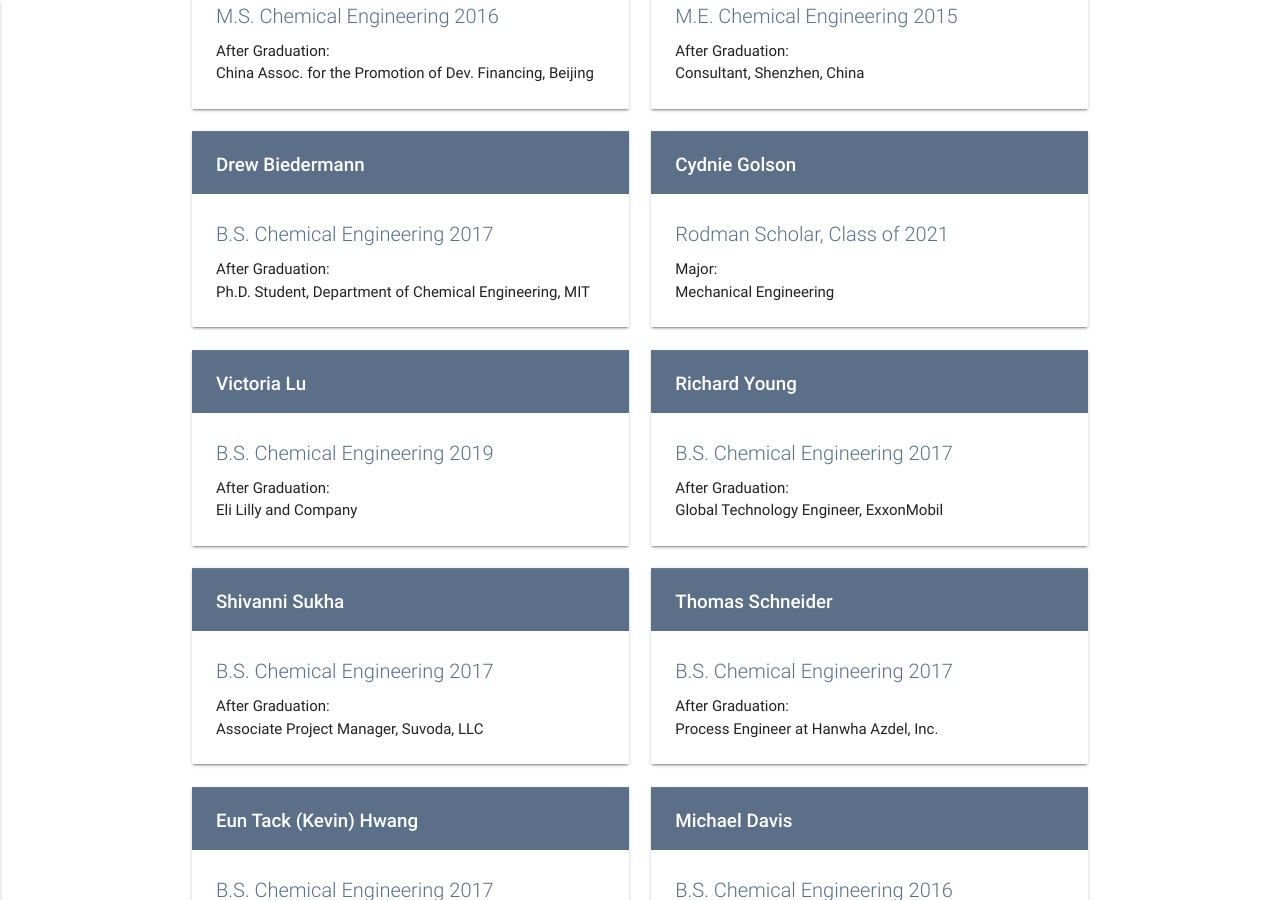
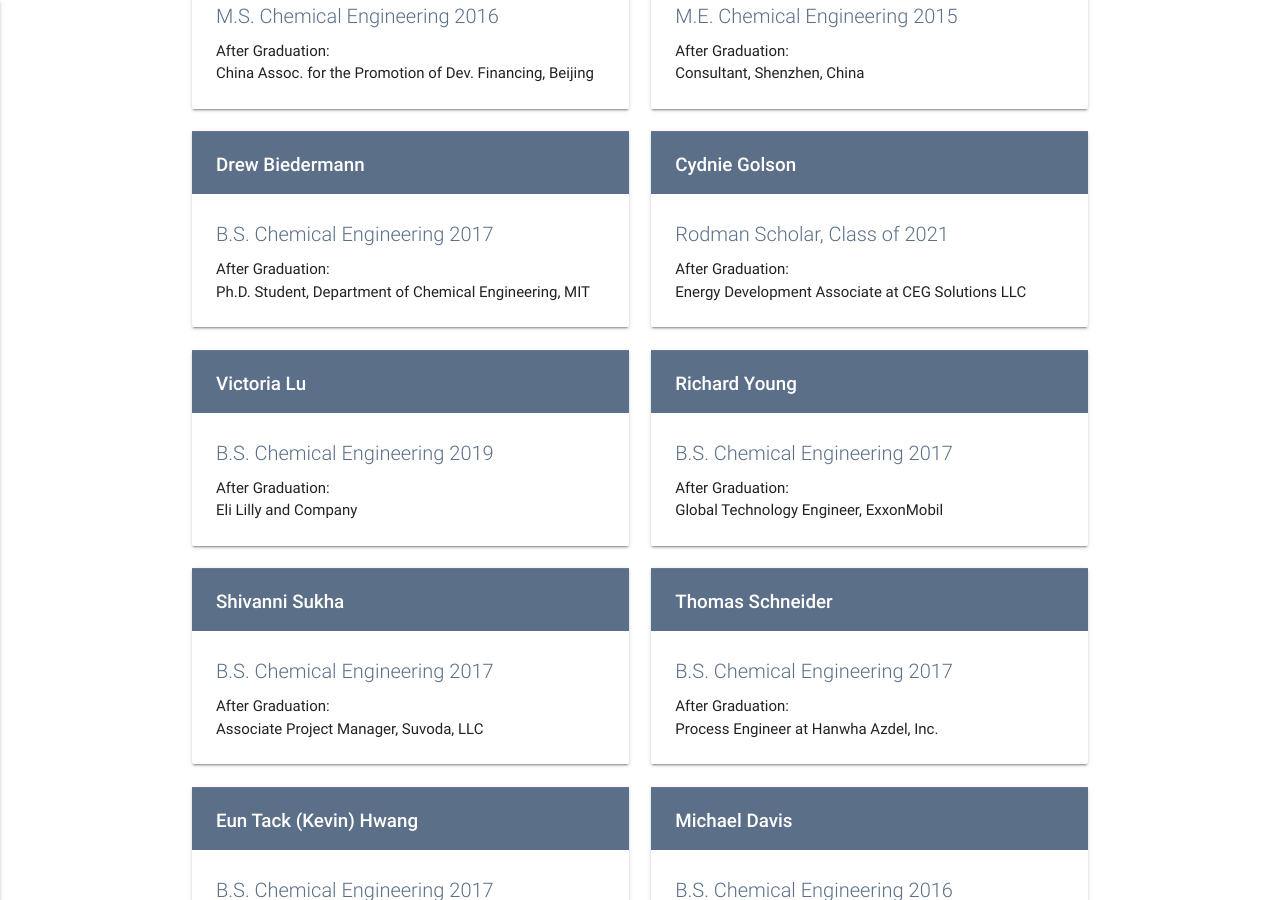
Before and after one commit to geisegroup/geisegroup.github.io, a Jekyll site: the page built from people.md, in a window 1280 px wide and 900 px high, scrolled down 3125 px. Built offline with Jekyll 4.4.1, drawn with Linux system fonts in a browser that asks for light colours; nearby versions of some CDN libraries.

Commit message:
Update cydnieGolson.html

```diff
--- a/_alumniMembers/cydnieGolson.html
+++ b/_alumniMembers/cydnieGolson.html
@@ -1,7 +1,7 @@
 ---
 name: Cydnie Golson
 title: Rodman Scholar, Class of 2021
-afterPrefix: Major
-afterText: Mechanical Engineering
+afterPrefix: After Graduation
+afterText: Energy Development Associate at CEG Solutions LLC
 orderBy: 105
 ---
```
